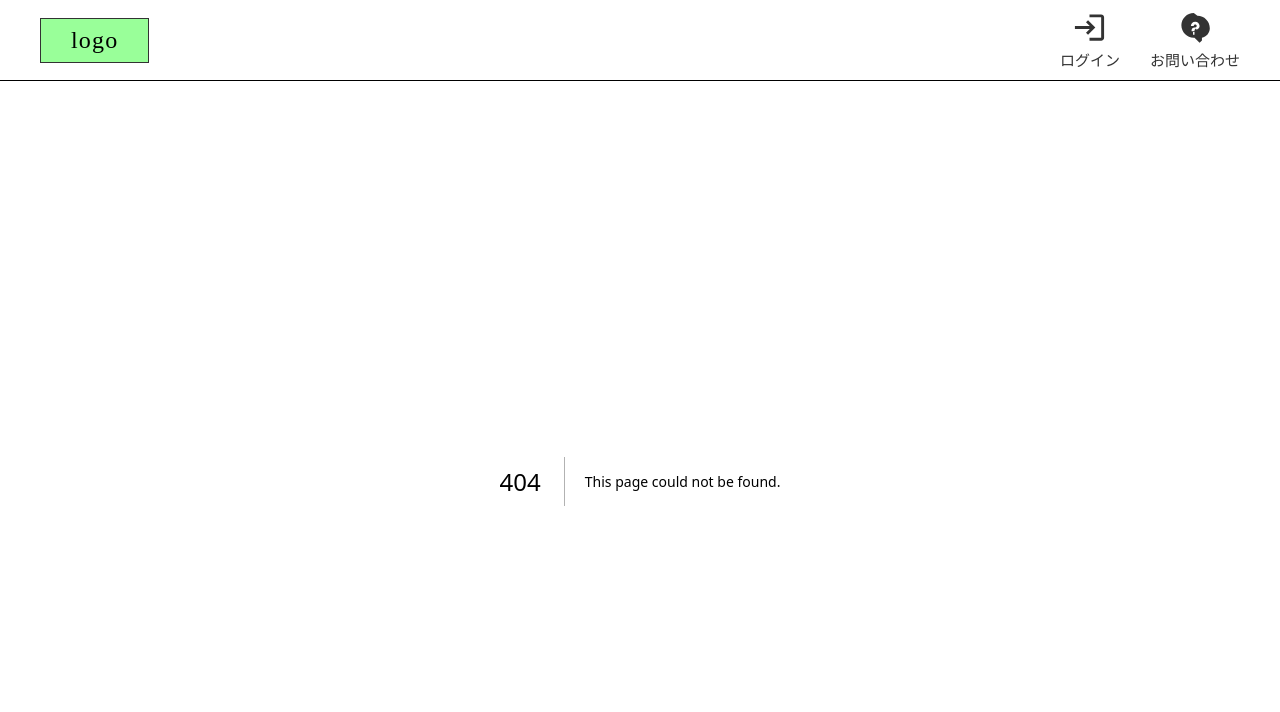
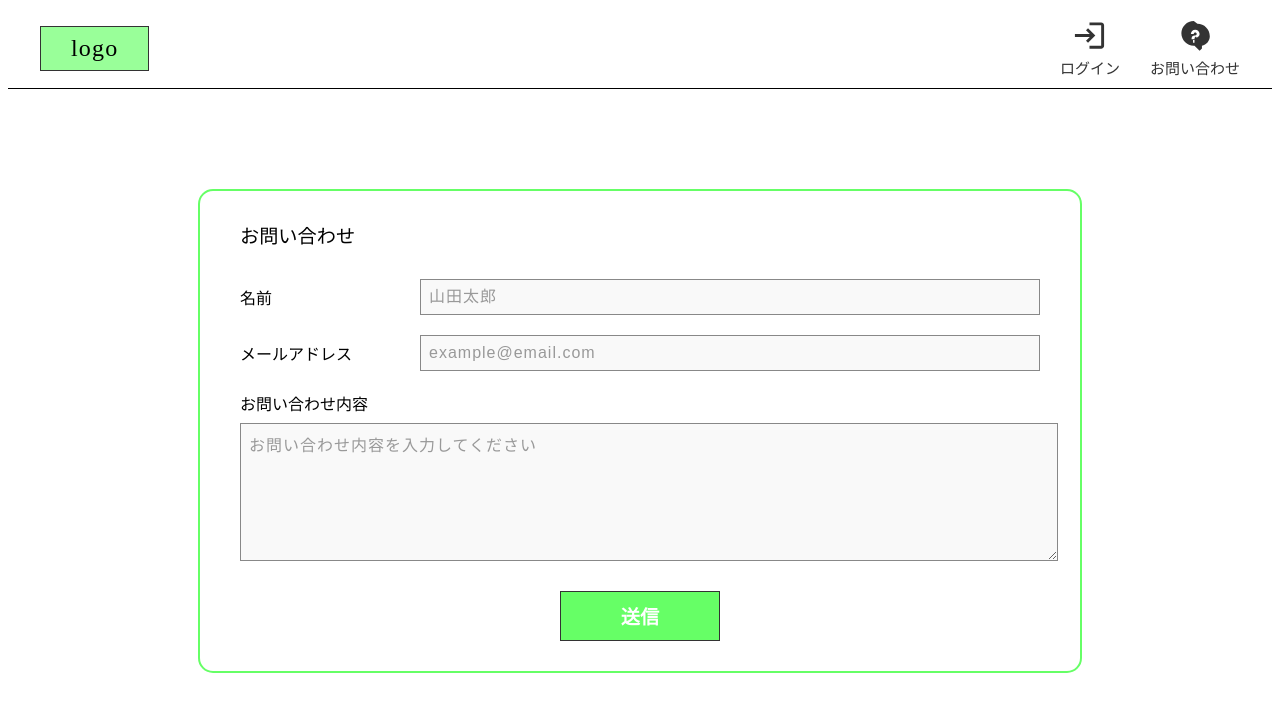
Before and after one commit to 2025-j08/front-end, a Next.js app: page /features/contact in a window 1280 px wide. Before the commit this address had no page. Shown: the top 712 px of the page. Built offline with nearby package versions, Linux system fonts and the light colour scheme.

Commit message:
プレースホルダの追加や画面表示が出来るようにルーティングを追加

```diff
--- /dev/null
+++ b/src/app/features/contact/page.tsx
@@ -0,0 +1,9 @@
+/**
+ * /features/contact ルート
+ * 既存のお問い合わせフォームを再利用
+ */
+import ContactForm from '@/src/features/contact/page';
+
+export default function FeaturesContactPage() {
+  return <ContactForm />;
+}
--- a/src/features/contact/page.tsx
+++ b/src/features/contact/page.tsx
@@ -1,15 +1,16 @@
+'use client';
+
 /**
  * ContactForm コンポーネント
  * お問い合わせフォームのメインページです。
  * FormField、TextAreaField、SubmitButton を組み合わせて
  * ユーザーからのお問い合わせ入力を受け付けます。
  */
-// お問い合わせページ
 import React from 'react';
 
-import FormField from './components/FormField';
-import TextAreaField from './components/TextAreaField';
-import SubmitButton from './components/SubmitButton';
+import FormField from './components/formField';
+import TextAreaField from './components/textAreaField';
+import SubmitButton from './components/submitButton';
 import './contact.scss';
 
 const ContactForm: React.FC = () => {
@@ -22,14 +23,14 @@ const ContactForm: React.FC = () => {
     <div className="contact-form-container">
       <h2 className="form-title">お問い合わせ</h2>
       <form className="contact-form" onSubmit={handleSubmit}>
-        <FormField label="名前" type="text" id="name" name="name" placeholder="XXXXXXXX......" />
+        <FormField label="名前" type="text" id="name" name="name" placeholder="山田太郎" />
 
         <FormField
           label="メールアドレス"
           type="email"
           id="email"
           name="email"
-          placeholder="XXXXXXXX......"
+          placeholder="example@email.com"
         />
 
         <TextAreaField
@@ -37,7 +38,7 @@ const ContactForm: React.FC = () => {
           id="message"
           name="message"
           rows={5}
-          placeholder="XXXXXXXX......"
+          placeholder="お問い合わせ内容を入力してください"
         />
 
         <SubmitButton label="送信" />
```
